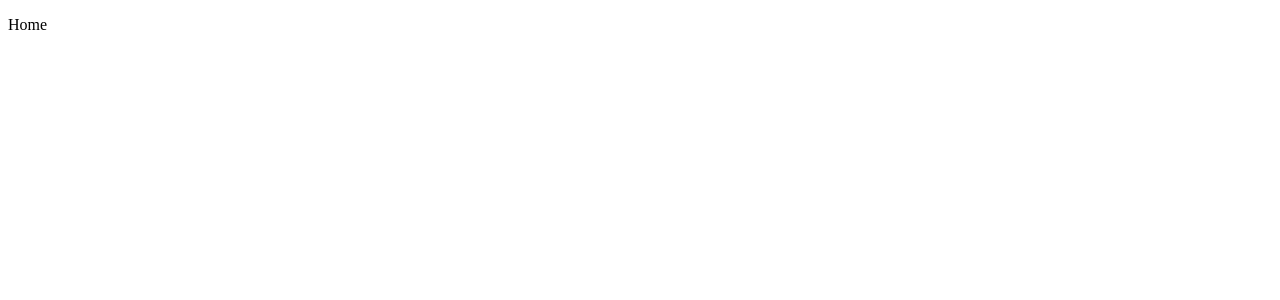
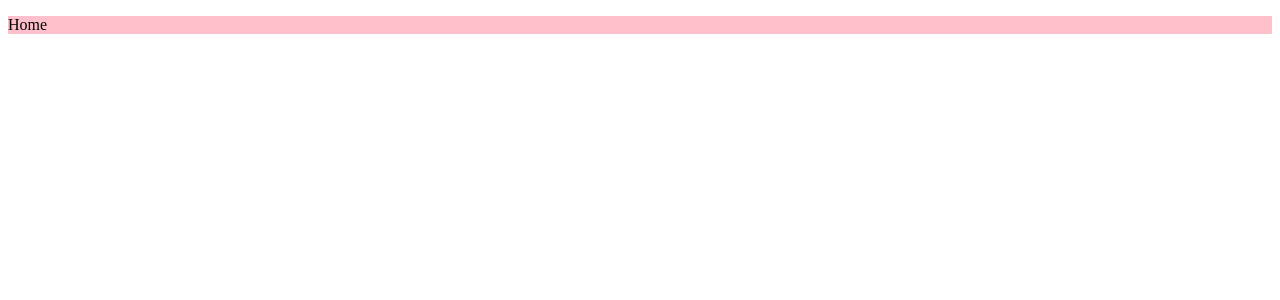
Before and after one commit to Kcassie-WriteCode/vue_pc1127, a Vue app: page / in a window 1280 px wide. Shown: the top 300 px of the page. Built offline with nearby package versions, Linux system fonts and the light colour scheme.

Commit message:
feat:添加less

```diff
--- a/package.json
+++ b/package.json
@@ -19,6 +19,8 @@
     "babel-eslint": "^10.1.0",
     "eslint": "^6.7.2",
     "eslint-plugin-vue": "^6.2.2",
+    "less": "^3.12.2",
+    "less-loader": "^7.1.0",
     "vue-template-compiler": "^2.6.11"
   },
   "eslintConfig": {
--- a/src/views/Home/index.vue
+++ b/src/views/Home/index.vue
@@ -1,6 +1,6 @@
 <template>
   <div>
-    <p>Home</p>
+    <p class="home">Home</p>
   </div>
 </template>
 
@@ -11,4 +11,7 @@ export default {
 </script>
 
 <style lang='less'>
+.home {
+  background: pink;
+}
 </style>
```
Also changed, not shown: 1 other file (tests, documents, lock files or other folders).
